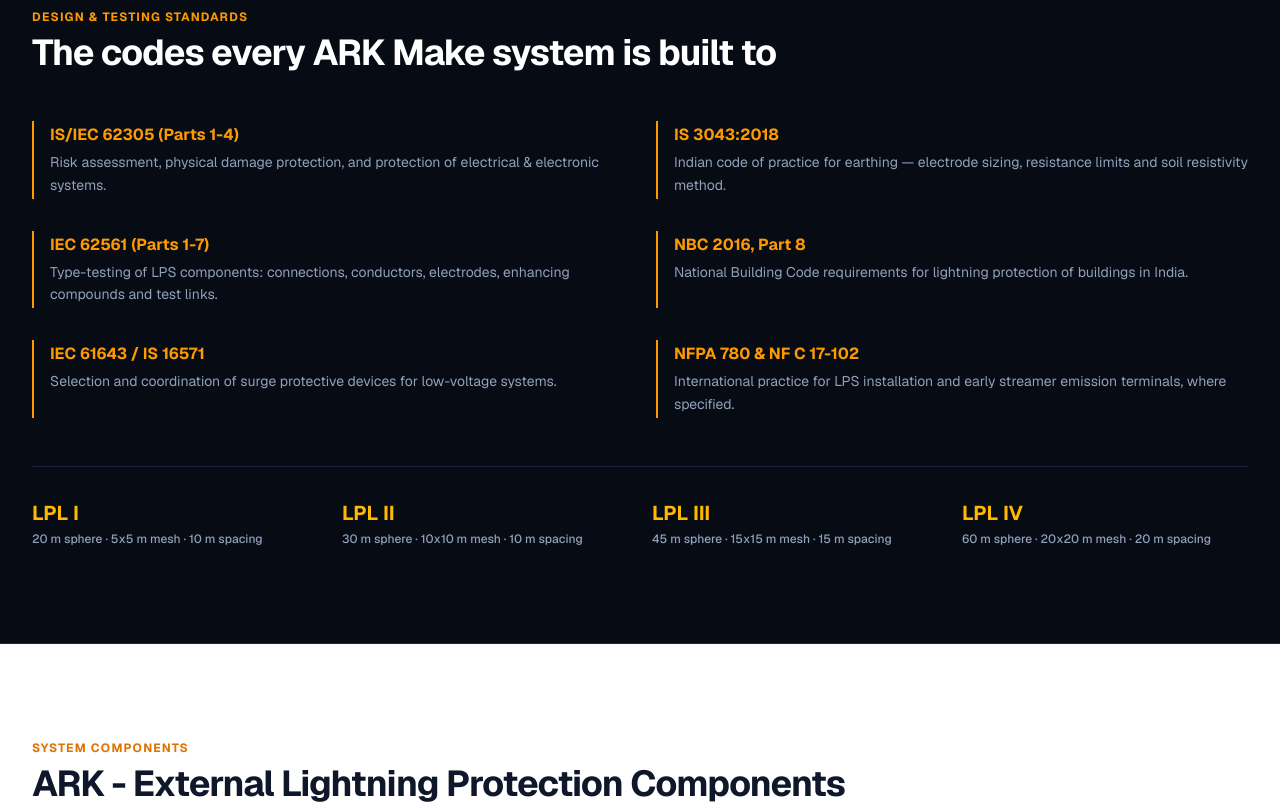
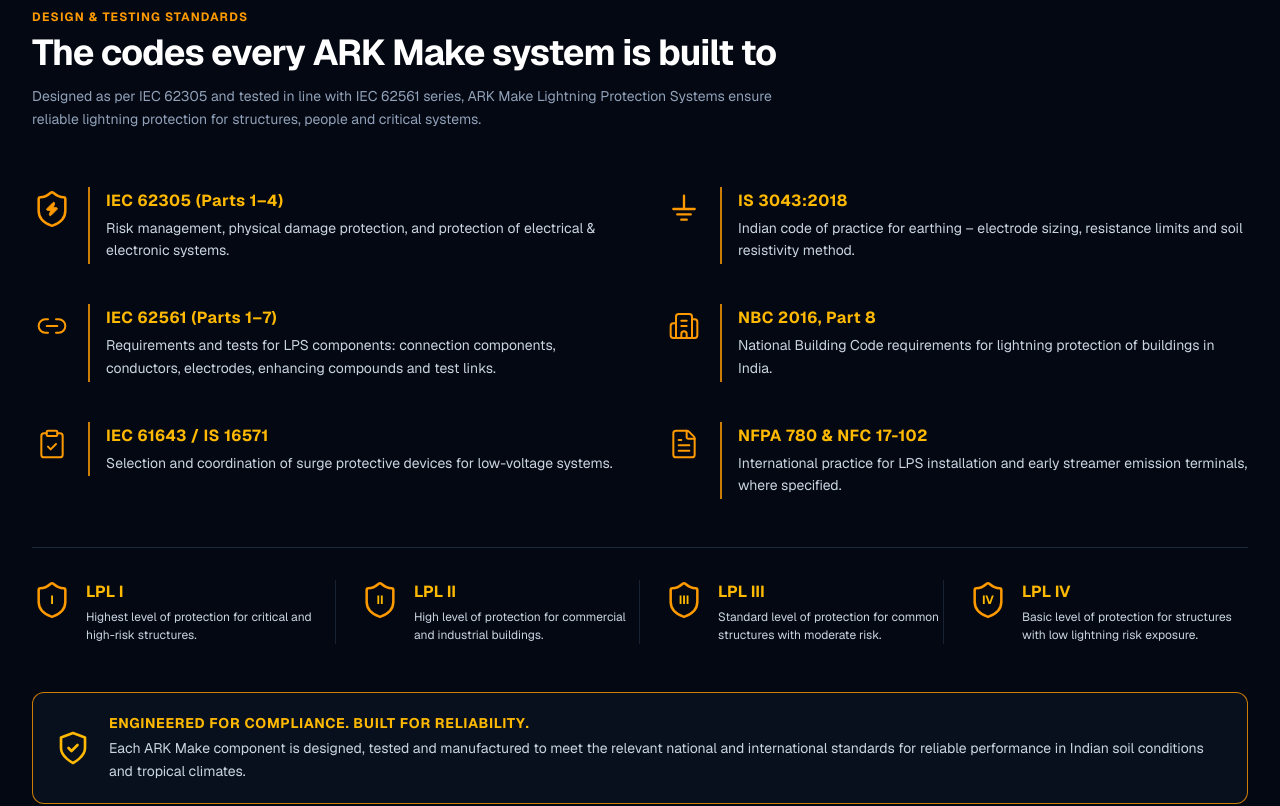
Before and after one commit to anasmohamad369/dfmhub, a Next.js app: page /lightning-protection-system in a window 1280 px wide. Shown: the part 3020-3826 px from the top of the page. Built offline with nearby package versions, Linux system fonts and the light colour scheme.

Commit message:
refactor: update standards section with custom icons and descriptive Lightning Protection Level details

```diff
--- a/src/app/lightning-protection-system/page.tsx
+++ b/src/app/lightning-protection-system/page.tsx
@@ -1,7 +1,7 @@
 import React from "react";
 import Link from "next/link";
 import Image from "next/image";
-import { ArrowRight, ChevronRight, ShieldCheck, Zap, Layers, CheckCircle2, Info, Check } from "lucide-react";
+import { ArrowRight, ChevronRight, ShieldCheck, Zap, Layers, CheckCircle2, Info, Check, Link2, Building2, ClipboardCheck, FileText, Shield } from "lucide-react";
 import ContactForm from "@/components/ContactForm";
 import FAQAccordion from "@/components/FAQAccordion";
 
@@ -46,10 +46,10 @@
   ];
 
   const lplMatrix = [
-    { level: "LPL I", detail: "20 m sphere · 5x5 m mesh · 10 m spacing" },
-    { level: "LPL II", detail: "30 m sphere · 10x10 m mesh · 10 m spacing" },
-    { level: "LPL III", detail: "45 m sphere · 15x15 m mesh · 15 m spacing" },
-    { level: "LPL IV", detail: "60 m sphere · 20x20 m mesh · 20 m spacing" },
+    { level: "LPL I", roman: "I", detail: "Highest level of protection for critical and high-risk structures." },
+    { level: "LPL II", roman: "II", detail: "High level of protection for commercial and industrial buildings." },
+    { level: "LPL III", roman: "III", detail: "Standard level of protection for common structures with moderate risk." },
+    { level: "LPL IV", roman: "IV", detail: "Basic level of protection for structures with low lightning risk exposure." },
   ];
 
   const comparisonData = [
@@ -478,42 +478,155 @@
       </section>
 
       {/* Section 3: DESIGN & TESTING STANDARDS (DARK NAVY) */}
-      <section className="w-full bg-[#060b14] text-white py-16 sm:py-20 lg:py-24 border-b border-slate-800">
+      <section className="w-full bg-[#040812] text-white py-16 sm:py-20 lg:py-24 border-b border-slate-800">
         <div className="max-w-7xl mx-auto px-4 sm:px-6 lg:px-8 space-y-12">
           <div>
             <span className="text-amber-500 font-bold text-xs uppercase tracking-widest block mb-2">
               DESIGN & TESTING STANDARDS
             </span>
-            <h2 className="text-2xl sm:text-3xl lg:text-4xl font-bold text-white tracking-tight">
+            <h2 className="text-2xl sm:text-3xl lg:text-4xl font-bold text-white tracking-tight mb-3">
               The codes every ARK Make system is built to
             </h2>
+            <p className="text-xs sm:text-sm text-slate-400 max-w-3xl leading-relaxed font-normal">
+              Designed as per IEC 62305 and tested in line with IEC 62561 series, ARK Make Lightning Protection Systems ensure reliable lightning protection for structures, people and critical systems.
+            </p>
           </div>
 
-          <div className="grid grid-cols-1 md:grid-cols-2 gap-8">
-            {standards.map((std) => (
-              <div key={std.code} className="border-l-2 border-amber-500 pl-4 py-0.5">
-                <h4 className="font-bold text-amber-500 text-sm sm:text-base">
-                  {std.code}
-                </h4>
-                <p className="text-xs sm:text-sm text-slate-400 mt-1 leading-relaxed font-normal">
-                  {std.summary}
+          {/* 6 Standards Grid with Icons */}
+          <div className="grid grid-cols-1 md:grid-cols-2 gap-x-12 gap-y-10 pt-2">
+            {/* Standard 1 */}
+            <div className="flex items-start gap-4">
+              <div className="relative w-10 h-10 flex items-center justify-center shrink-0 text-amber-500 mt-0.5">
+                <Shield className="w-10 h-10 stroke-[1.5]" />
+                <Zap className="w-4 h-4 fill-amber-500 text-amber-500 absolute stroke-[1.5]" />
+              </div>
+              <div className="border-l-2 border-amber-500/80 pl-4 py-0.5 space-y-1">
+                <h3 className="font-bold text-amber-400 text-sm sm:text-base tracking-wide">
+                  IEC 62305 (Parts 1–4)
+                </h3>
+                <p className="text-xs sm:text-sm text-slate-300 leading-relaxed font-normal">
+                  Risk management, physical damage protection, and protection of electrical & electronic systems.
                 </p>
+              </div>
+            </div>
+
+            {/* Standard 2 */}
+            <div className="flex items-start gap-4">
+              <div className="w-10 h-10 flex items-center justify-center shrink-0 text-amber-500 mt-0.5">
+                <svg className="w-8 h-8 text-amber-500" viewBox="0 0 24 24" fill="none" stroke="currentColor" strokeWidth="1.75" strokeLinecap="round" strokeLinejoin="round">
+                  <path d="M12 2v10" />
+                  <path d="M4 12h16" />
+                  <path d="M7 16h10" />
+                  <path d="M10 20h4" />
+                </svg>
+              </div>
+              <div className="border-l-2 border-amber-500/80 pl-4 py-0.5 space-y-1">
+                <h3 className="font-bold text-amber-400 text-sm sm:text-base tracking-wide">
+                  IS 3043:2018
+                </h3>
+                <p className="text-xs sm:text-sm text-slate-300 leading-relaxed font-normal">
+                  Indian code of practice for earthing – electrode sizing, resistance limits and soil resistivity method.
+                </p>
+              </div>
+            </div>
+
+            {/* Standard 3 */}
+            <div className="flex items-start gap-4">
+              <div className="w-10 h-10 flex items-center justify-center shrink-0 text-amber-500 mt-0.5">
+                <Link2 className="w-8 h-8 stroke-[1.5]" />
+              </div>
+              <div className="border-l-2 border-amber-500/80 pl-4 py-0.5 space-y-1">
+                <h3 className="font-bold text-amber-400 text-sm sm:text-base tracking-wide">
+                  IEC 62561 (Parts 1–7)
+                </h3>
+                <p className="text-xs sm:text-sm text-slate-300 leading-relaxed font-normal">
+                  Requirements and tests for LPS components: connection components, conductors, electrodes, enhancing compounds and test links.
+                </p>
+              </div>
+            </div>
+
+            {/* Standard 4 */}
+            <div className="flex items-start gap-4">
+              <div className="w-10 h-10 flex items-center justify-center shrink-0 text-amber-500 mt-0.5">
+                <Building2 className="w-8 h-8 stroke-[1.5]" />
+              </div>
+              <div className="border-l-2 border-amber-500/80 pl-4 py-0.5 space-y-1">
+                <h3 className="font-bold text-amber-400 text-sm sm:text-base tracking-wide">
+                  NBC 2016, Part 8
+                </h3>
+                <p className="text-xs sm:text-sm text-slate-300 leading-relaxed font-normal">
+                  National Building Code requirements for lightning protection of buildings in India.
+                </p>
+              </div>
+            </div>
+
+            {/* Standard 5 */}
+            <div className="flex items-start gap-4">
+              <div className="w-10 h-10 flex items-center justify-center shrink-0 text-amber-500 mt-0.5">
+                <ClipboardCheck className="w-8 h-8 stroke-[1.5]" />
+              </div>
+              <div className="border-l-2 border-amber-500/80 pl-4 py-0.5 space-y-1">
+                <h3 className="font-bold text-amber-400 text-sm sm:text-base tracking-wide">
+                  IEC 61643 / IS 16571
+                </h3>
+                <p className="text-xs sm:text-sm text-slate-300 leading-relaxed font-normal">
+                  Selection and coordination of surge protective devices for low-voltage systems.
+                </p>
+              </div>
+            </div>
+
+            {/* Standard 6 */}
+            <div className="flex items-start gap-4">
+              <div className="w-10 h-10 flex items-center justify-center shrink-0 text-amber-500 mt-0.5">
+                <FileText className="w-8 h-8 stroke-[1.5]" />
+              </div>
+              <div className="border-l-2 border-amber-500/80 pl-4 py-0.5 space-y-1">
+                <h3 className="font-bold text-amber-400 text-sm sm:text-base tracking-wide">
+                  NFPA 780 & NFC 17-102
+                </h3>
+                <p className="text-xs sm:text-sm text-slate-300 leading-relaxed font-normal">
+                  International practice for LPS installation and early streamer emission terminals, where specified.
+                </p>
+              </div>
+            </div>
+          </div>
+
+          {/* LPL Level Matrix */}
+          <div className="pt-8 border-t border-slate-800 grid grid-cols-1 sm:grid-cols-2 lg:grid-cols-4 gap-6 lg:gap-0 lg:divide-x lg:divide-slate-800/80">
+            {lplMatrix.map((item, idx) => (
+              <div key={item.level} className={`flex items-start gap-3.5 ${idx !== 0 ? 'lg:pl-6' : ''}`}>
+                <div className="relative w-10 h-10 flex items-center justify-center shrink-0 text-amber-500">
+                  <Shield className="w-10 h-10 stroke-[1.5]" />
+                  <span className="absolute font-bold text-amber-400 text-xs">{item.roman}</span>
+                </div>
+                <div className="space-y-1">
+                  <h4 className="text-sm sm:text-base font-bold text-amber-400">
+                    {item.level}
+                  </h4>
+                  <p className="text-[11px] sm:text-xs text-slate-300 leading-normal font-normal">
+                    {item.detail}
+                  </p>
+                </div>
               </div>
             ))}
           </div>
 
-          {/* LPL Level Matrix */}
-          <div className="pt-8 border-t border-slate-800/80 grid grid-cols-2 lg:grid-cols-4 gap-6">
-            {lplMatrix.map((item) => (
-              <div key={item.level} className="space-y-1">
-                <span className="text-lg sm:text-xl font-bold text-amber-400 block">
-                  {item.level}
-                </span>
-                <span className="text-[11px] sm:text-xs text-slate-400 block font-medium">
-                  {item.detail}
-                </span>
-              </div>
-            ))}
+          {/* Bottom Banner Callout */}
+          <div className="border border-amber-500/80 rounded-xl p-5 bg-[#08101e] flex items-center gap-4">
+            <div className="w-10 h-10 flex items-center justify-center shrink-0 text-amber-400">
+              <svg className="w-9 h-9 text-amber-400" viewBox="0 0 24 24" fill="none" stroke="currentColor" strokeWidth="1.75" strokeLinecap="round" strokeLinejoin="round">
+                <path d="M12 22s8-4 8-10V5l-8-3-8 3v7c0 6 8 10 8 10z" />
+                <path d="m9 12 2 2 4-4" />
+              </svg>
+            </div>
+            <div className="space-y-1">
+              <h4 className="font-bold text-amber-400 text-xs sm:text-sm tracking-wider uppercase">
+                ENGINEERED FOR COMPLIANCE. BUILT FOR RELIABILITY.
+              </h4>
+              <p className="text-xs sm:text-sm text-slate-300 leading-relaxed font-normal">
+                Each ARK Make component is designed, tested and manufactured to meet the relevant national and international standards for reliable performance in Indian soil conditions and tropical climates.
+              </p>
+            </div>
           </div>
         </div>
       </section>
```
